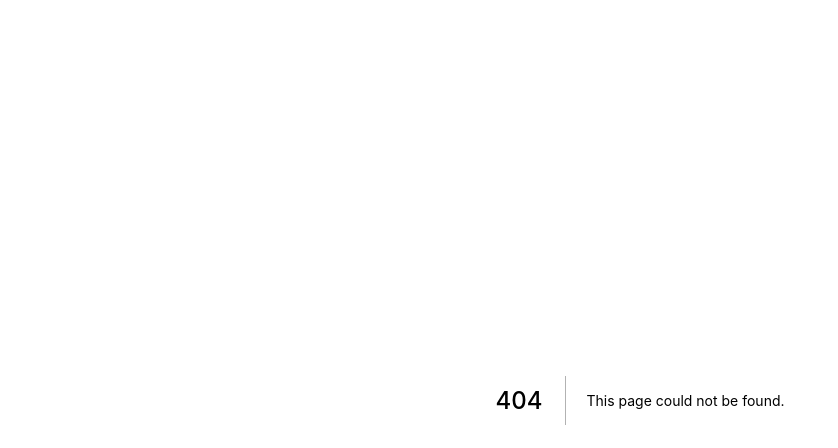
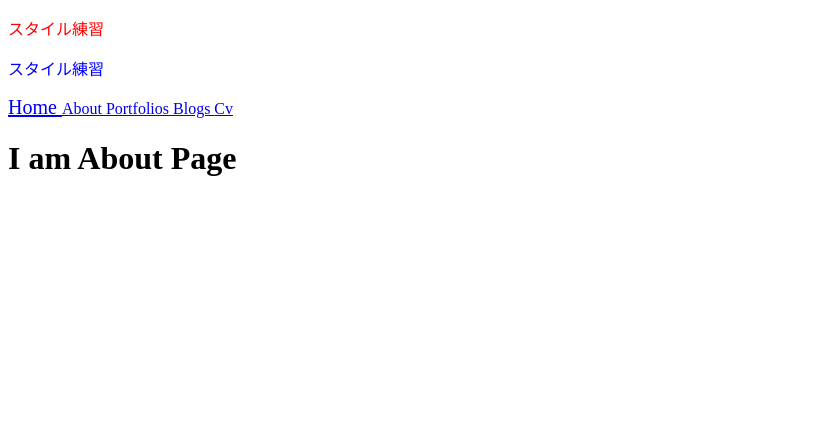
Before and after one commit to moriyamasaaaki/spa_blog-next, a Next.js app: page /about in a window 1280 px wide. Before the commit this address had no page. Shown: the top 448 px of the page, without its empty margins (0-838 px from the left). Built offline with nearby package versions, Linux system fonts and the light colour scheme.

Commit message:
feat(pages): 各ページ作成 #3

```diff
--- /dev/null
+++ b/components/shared/Header.tsx
@@ -0,0 +1,37 @@
+import React from "react";
+import Link from "next/link";
+
+class Header extends React.Component {
+  render() {
+    return (
+      <React.Fragment>
+        <p className="customClass">スタイル練習</p>
+        <p className="customClassFromFile">スタイル練習</p>
+        <Link href="/">
+          <a style={{ fontSize: "20px" }}> Home </a>
+        </Link>
+        <Link href="/about">
+          <a> About </a>
+        </Link>
+        <Link href="/portfolios">
+          <a> Portfolios </a>
+        </Link>
+        <Link href="/blogs">
+          <a> Blogs </a>
+        </Link>
+        <Link href="/cv">
+          <a> Cv </a>
+        </Link>
+        <style jsx>
+          {`
+            .customClass {
+              color: red;
+            }
+          `}
+        </style>
+      </React.Fragment>
+    );
+  }
+}
+
+export default Header;
--- /dev/null
+++ b/pages/_app.tsx
@@ -0,0 +1,7 @@
+import "../styles/main.scss";
+
+const App = ({ Component, pageProps }): any => {
+  return <Component {...pageProps} appProps="Next.jsスタート" />;
+};
+
+export default App;
--- /dev/null
+++ b/pages/about.tsx
@@ -0,0 +1,14 @@
+import React from "react";
+import BaseLayout from "../components/layouts/BaseLayout";
+
+class About extends React.Component {
+  render() {
+    return (
+      <BaseLayout>
+        <h1>I am About Page</h1>
+      </BaseLayout>
+    );
+  }
+}
+
+export default About;
```
Also changed, not shown: pages/blogs.tsx (added, +14 -0 lines), pages/cv.tsx (added, +14 -0 lines), pages/index.tsx (+5 -2 lines), pages/portfolios.tsx (added, +16 -0 lines).
